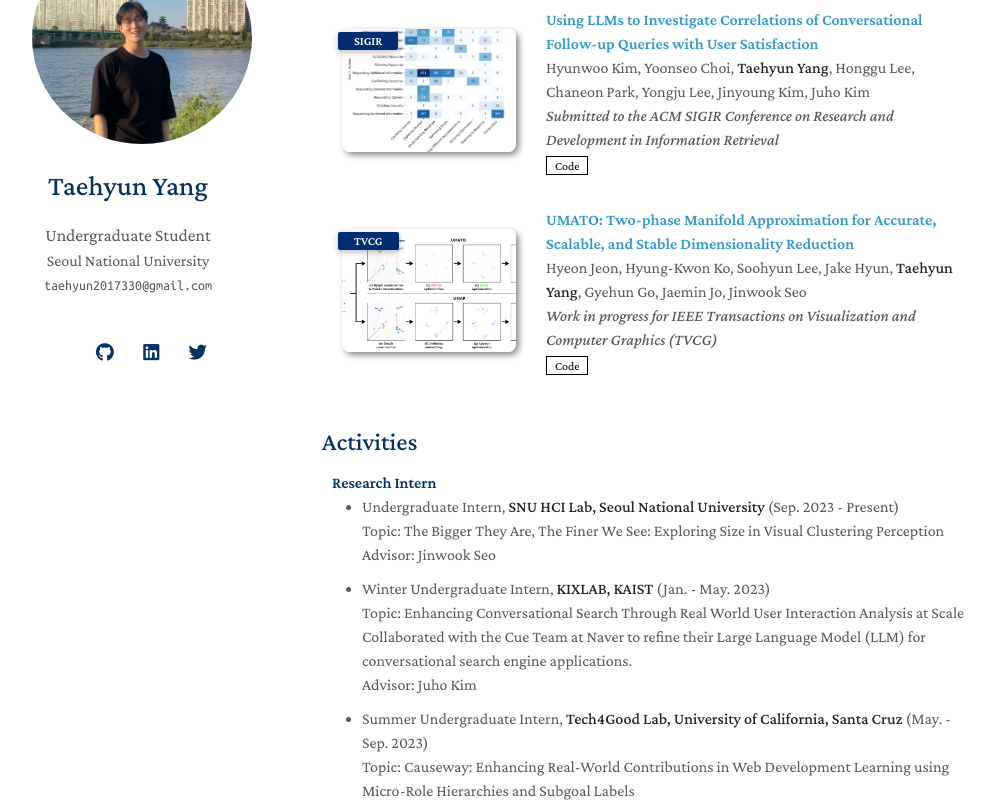
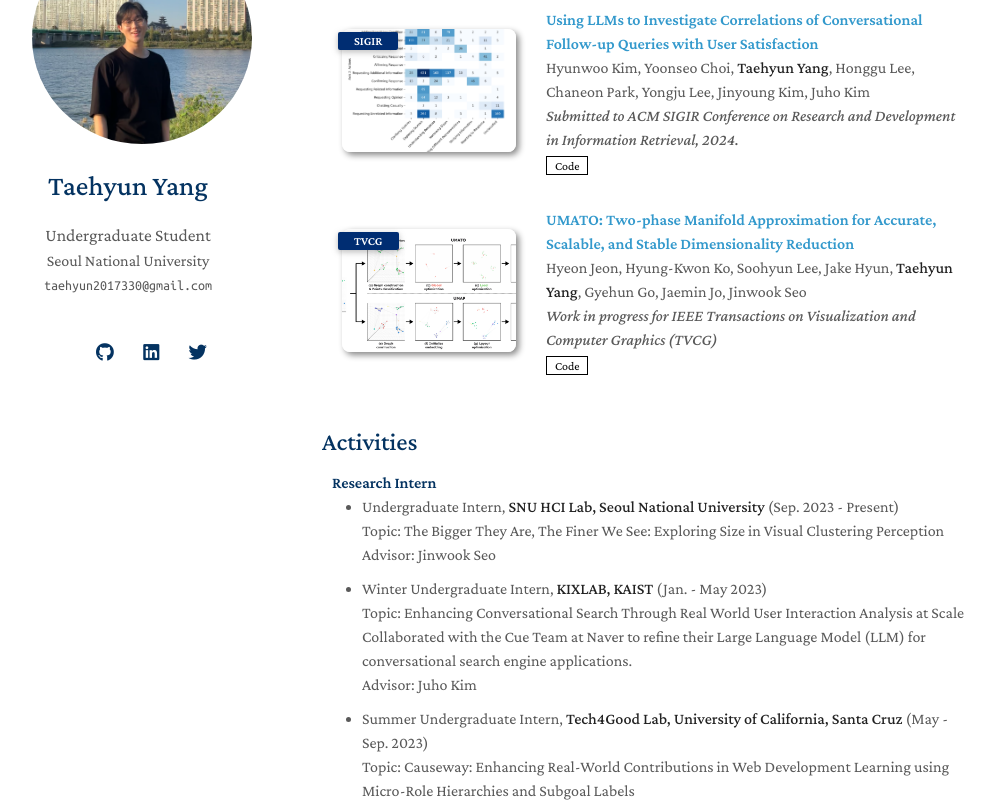
Before and after one commit to taehyun2017330/taehyun2017330.github.io, a Jekyll site: the page built from index.md, in a window 1280 px wide and 1400 px high, scrolled down 525 px. Shown: the part 153-960 px from the top of the window, without its empty margins (148-1143 px from the left). Built offline with Jekyll 4.4.1, drawn with Linux system fonts in a browser that asks for light colours; nearby versions of some CDN libraries; a style sheet for code colours, icons or effects is not loaded.

Commit message:
Deploy Jekyll site to GitHub Pages

```diff
--- a/_data/publications.yml
+++ b/_data/publications.yml
@@ -8,7 +8,7 @@ main:
   - title: "Using LLMs to Investigate Correlations of Conversational Follow-up Queries with User Satisfaction"
     authors: Hyunwoo Kim, Yoonseo Choi, <strong>Taehyun Yang</strong>, Honggu Lee, Chaneon Park, Yongju Lee, Jinyoung Kim, Juho Kim
     conference_short: SIGIR
-    conference: Submitted to the ACM SIGIR Conference on Research and Development in Information Retrieval
+    conference: Submitted to ACM SIGIR Conference on Research and Development in Information Retrieval, 2024.
     code: https://github.com/taehyun2017330/LLM-Classifier/tree/main
     image: ./assets/img/figure2.png
 
--- a/_includes/services.md
+++ b/_includes/services.md
@@ -6,11 +6,11 @@
         <li style="margin-bottom: 10px;">Undergraduate Intern, <strong>SNU HCI Lab, Seoul National University</strong> (Sep. 2023 - Present)<br>
             Topic: The Bigger They Are, The Finer We See: Exploring Size in Visual Clustering Perception<br>
             Advisor: Jinwook Seo</li>
-        <li style="margin-bottom: 10px;">Winter Undergraduate Intern, <strong>KIXLAB, KAIST</strong> (Jan. - May. 2023)<br>
+        <li style="margin-bottom: 10px;">Winter Undergraduate Intern, <strong>KIXLAB, KAIST</strong> (Jan. - May 2023)<br>
             Topic: Enhancing Conversational Search Through Real World User Interaction Analysis at Scale<br>
             Collaborated with the Cue Team at Naver to refine their Large Language Model (LLM) for conversational search engine applications.<br>
             Advisor: Juho Kim</li>
-        <li style="margin-bottom: 10px;">Summer Undergraduate Intern, <strong>Tech4Good Lab, University of California, Santa Cruz</strong> (May. - Sep. 2023)<br>
+        <li style="margin-bottom: 10px;">Summer Undergraduate Intern, <strong>Tech4Good Lab, University of California, Santa Cruz</strong> (May - Sep. 2023)<br>
             Topic: Causeway: Enhancing Real-World Contributions in Web Development Learning using Micro-Role Hierarchies and Subgoal Labels<br>
             Advisor: David Lee</li>
         <li style="margin-bottom: 10px;">Industry Research Intern, <strong>Samsung Electronics MX Division</strong> (Aug. - Jan. 2023)<br>
```
